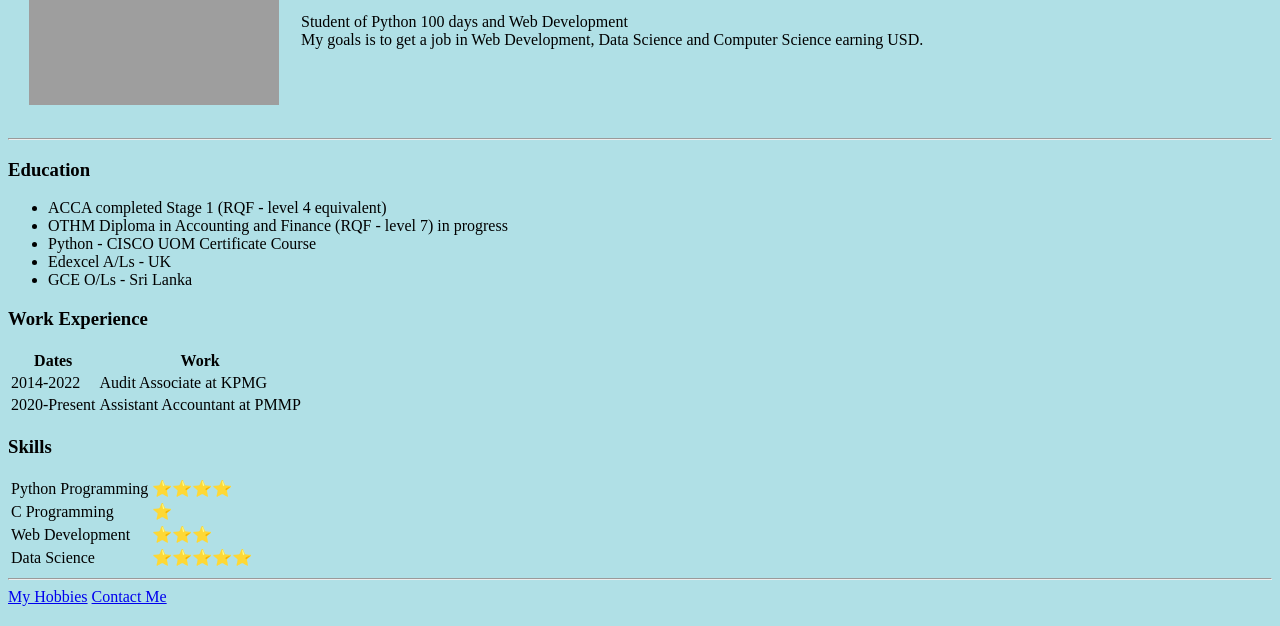
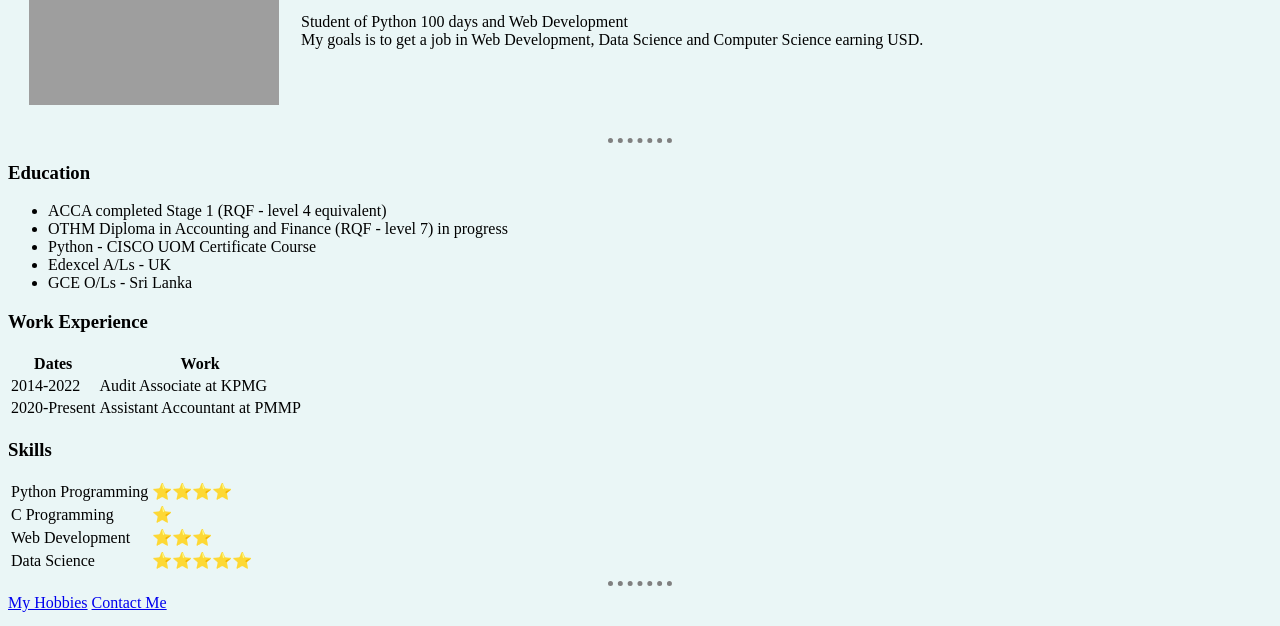
Before and after one commit to TheOriginalPdk/Personal-Website-HTML-CLI, a plain HTML site: page index.html in a window 1280 px wide. Shown: the part 174-800 px from the top of the page. Drawn offline with Linux system fonts and the light colour scheme; grey boxes are pictures that could not be loaded.

Commit message:
added css styles file

```diff
--- /dev/null
+++ b/css/styles.css
@@ -0,0 +1,12 @@
+body {
+      background-color: #EAF6F6
+}
+hr {
+    border-style:none;
+    border-top-style: dotted;
+    border-color: grey;
+    border-width: 5px;
+    width: 5%
+    /* border width is the width of the border of horizontal line */
+    /* width is the width of the horizontal lin */
+}
--- a/index.html
+++ b/index.html
@@ -4,6 +4,7 @@
 <head>
   <meta charset="utf-8">
   <title> ☣ Panduka's personal site</title>
+  <link rel="stylesheet" href="css/styles.css">
 </head>
 <table cellspacing="20">
   <tr>
@@ -22,7 +23,7 @@
     </td>
   </tr>
 </table>
-<body style="background-color :powderblue;">
+<body>
   <hr>
   <h3>Education</h3>
   <ul>
```
